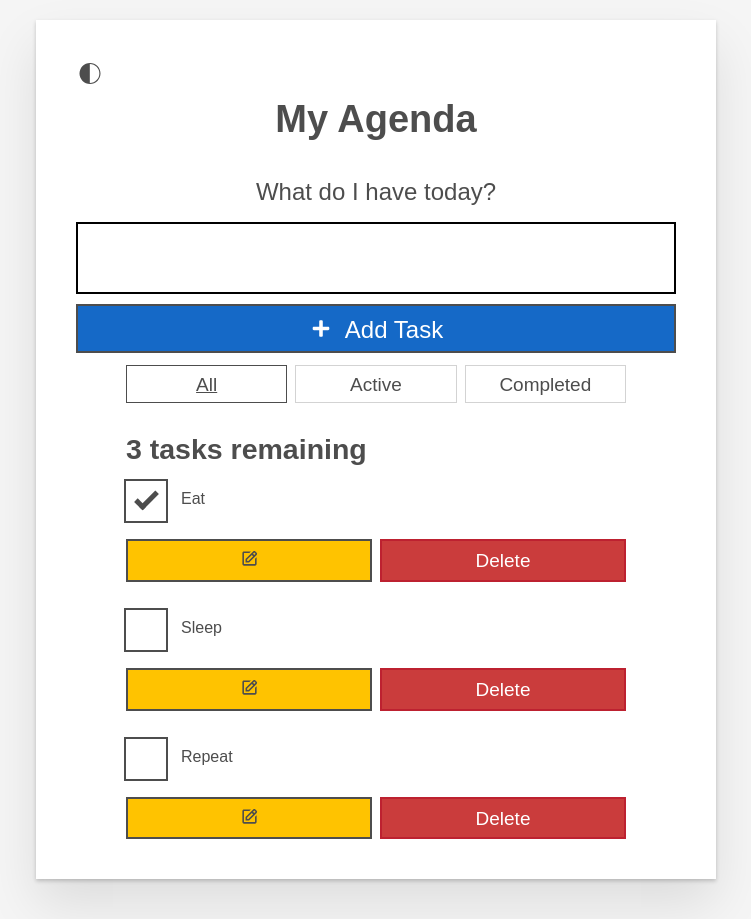
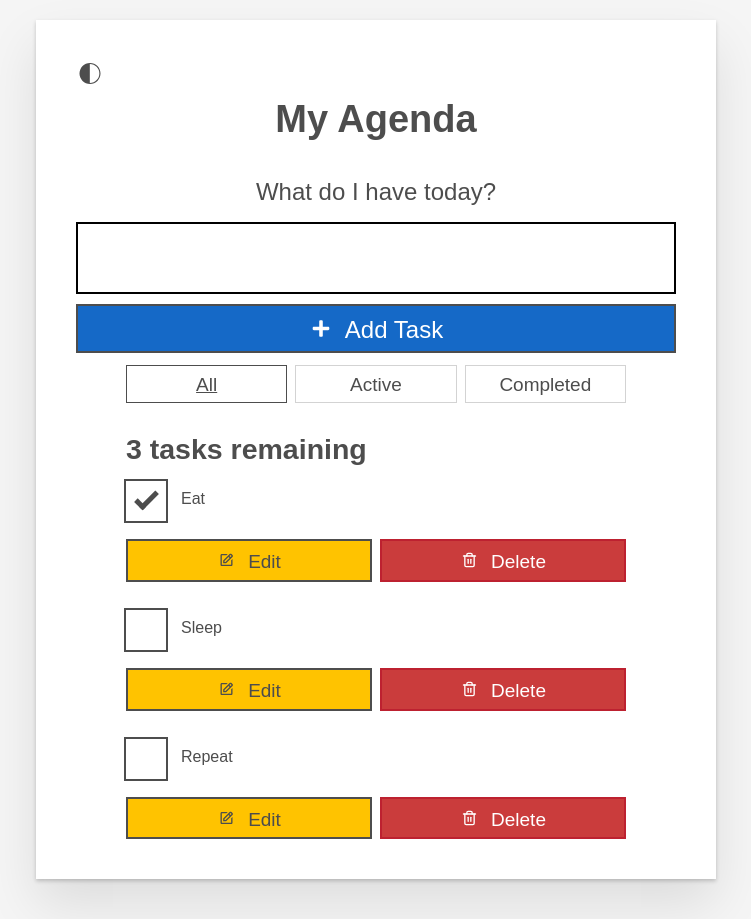
Before and after one commit to AmineAouragh/MyAgenda, a React (Create React App) app: page / in a window 1280 px wide. Shown: the whole page, without its empty margins (264-1015 px from the left). Built offline with nearby package versions, Linux system fonts and the light colour scheme.

Commit message:
Update ToDo.js

```diff
--- a/src/components/ToDo.js
+++ b/src/components/ToDo.js
@@ -1,7 +1,7 @@
 import React, { useState, useRef, useEffect } from 'react'
 import usePrevious from '../functions/Previous'
 import { BiEdit } from 'react-icons/bi'
-
+import { FiTrash2 } from 'react-icons/fi'
 
 export default function Todo(props) {
 
@@ -85,8 +85,10 @@ export default function Todo(props) {
                  onClick={() => setEditing(true)}
                  ref={editButtonRef}
               >
+                <BiEdit style={{ marginRight: 12, paddingTop: 3 }}/>
+                Edit
                  <span className="visually-hidden">{props.name}</span>
-                 <BiEdit/>
+
 
               </button>
 
@@ -95,7 +97,9 @@ export default function Todo(props) {
                 className="btn btn__danger"
                 onClick={() => props.deleteTask(props.id)}
               >
+                <FiTrash2 style={{ marginRight: 12, paddingTop: 3 }} />
                 Delete <span className="visually-hidden">{props.name}</span>
+
               </button>
 
           </div>
```
